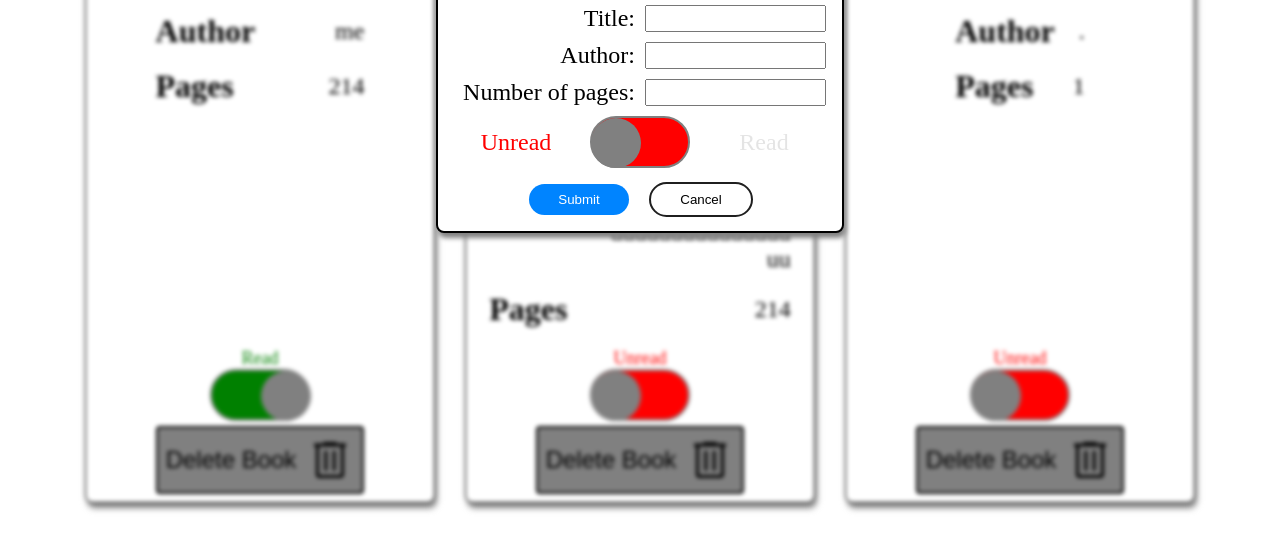
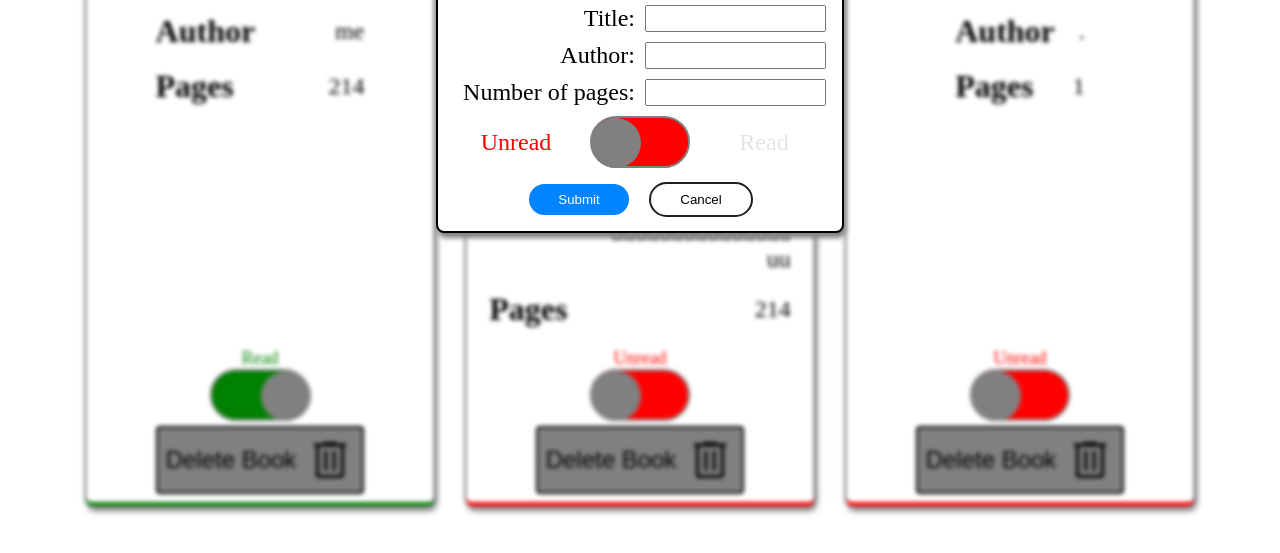
Before and after one commit to snaeem3/library, a website: page index.html in a window 1280 px wide. Shown: the part 229-782 px from the top of the page. Drawn offline with Linux system fonts and the light colour scheme.

Commit message:
Add feature to correspond border bottom color with read/unread

```diff
--- a/styles.css
+++ b/styles.css
@@ -154,6 +154,7 @@ input[type=checkbox]:checked ~ #read{
     padding: var(--section-padding);
     font-size: 18px;
     border: solid 1px black;
+    border-bottom: solid 4px red;
     border-radius: 8px;
     background: white;
     width: 350px;
@@ -169,11 +170,16 @@ input[type=checkbox]:checked ~ #read{
     box-shadow: 2px 5px 5px var(--color-shadow);
 }
 
+.bookDiv:has(input[type=checkbox]:checked) {
+    border-bottom: solid 4px green;
+}
+
 th {
     padding: var(--section-padding);
     font-size: 32px;
     text-transform: capitalize;
     text-align: left;
+    vertical-align: top;
 }
 
 td {
```
